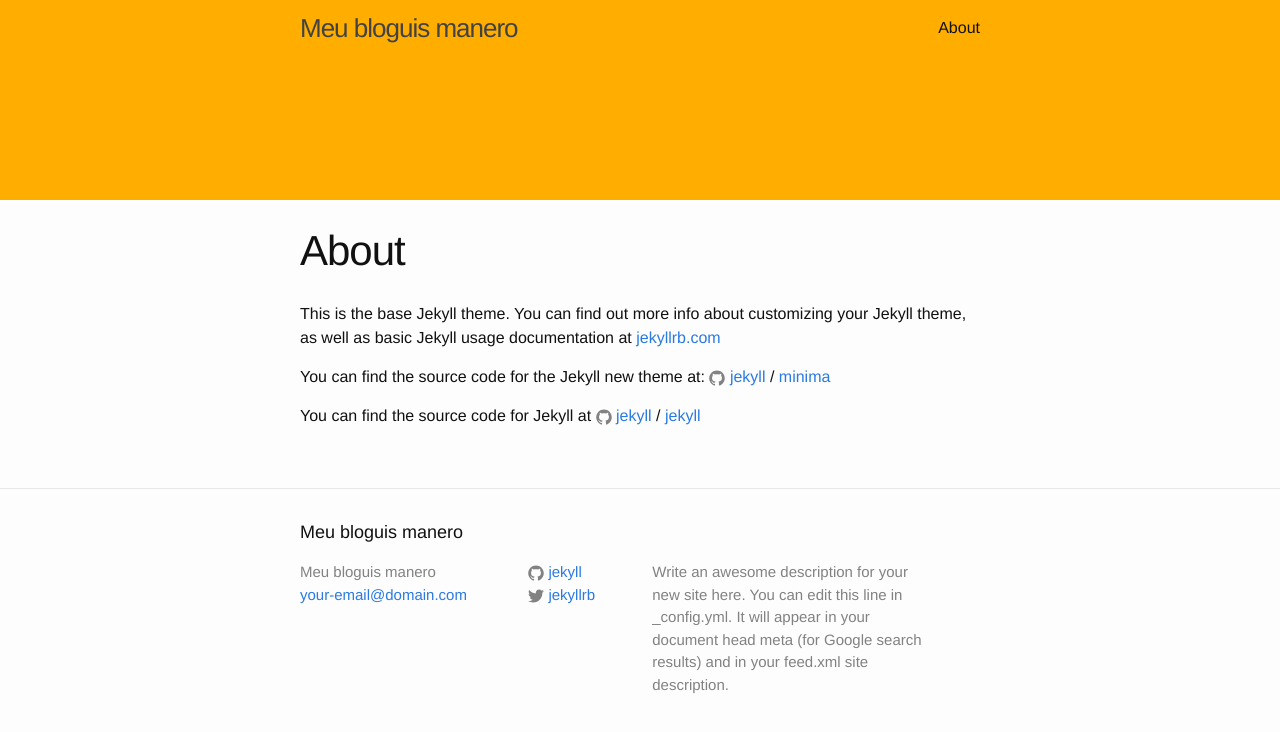
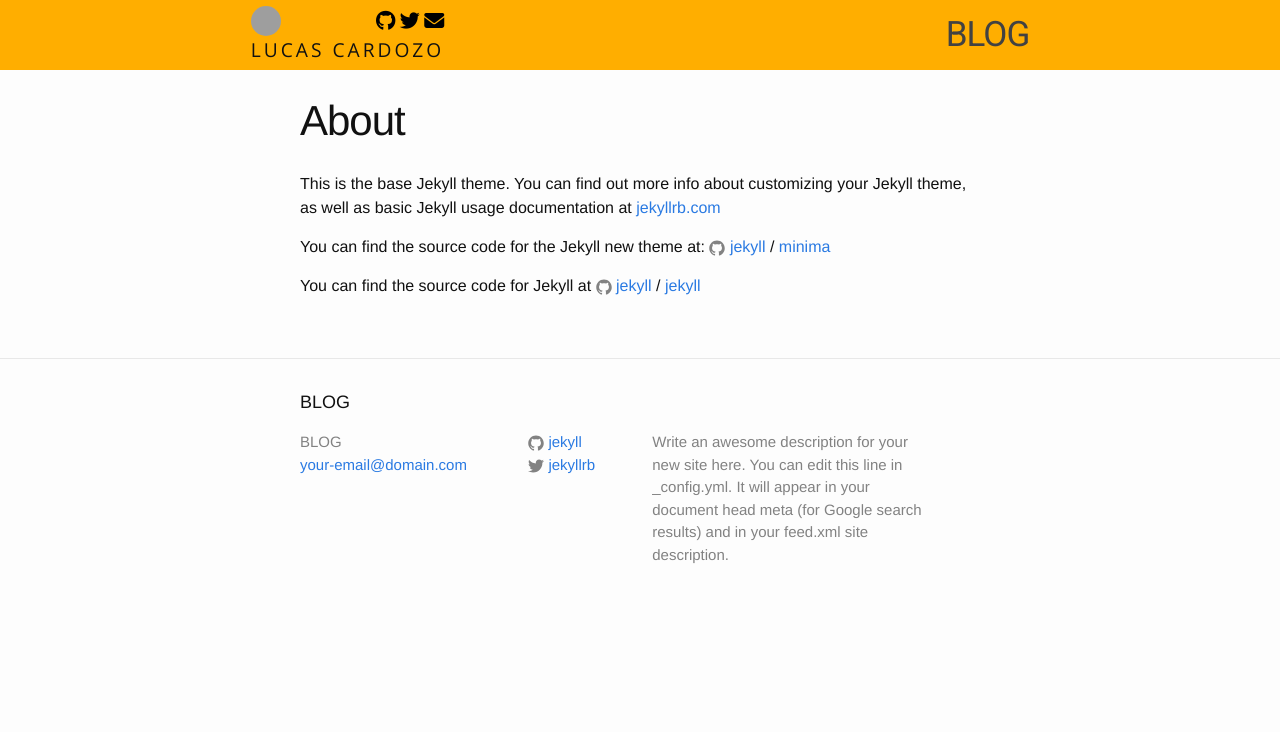
Before and after one commit to lecardozo/lecardozo.github.io, a Jekyll site: the page built from about.md, in a window 1280 px wide. Shown: the top 732 px of the page. Built offline with Jekyll 4.4.1, drawn with Linux system fonts in a browser that asks for light colours; nearby versions of some CDN libraries; grey boxes are pictures that could not be loaded.

Commit message:
header finished

```diff
--- a/_config.yml
+++ b/_config.yml
@@ -13,7 +13,7 @@
 # you will see them accessed via {{ site.title }}, {{ site.email }}, and so on.
 # You can create any custom variable you would like, and they will be accessible
 # in the templates via {{ site.myvariable }}.
-title: Meu bloguis manero
+title:  BLOG
 email: your-email@domain.com
 description: > # this means to ignore newlines until "baseurl:"
   Write an awesome description for your new site here. You can edit this
--- a/_includes/head.html
+++ b/_includes/head.html
@@ -10,6 +10,7 @@
   <link rel="canonical" href="{{ page.url | replace:'index.html','' | absolute_url }}">
   <link rel="alternate" type="application/rss+xml" title="{{ site.title | escape }}" href="{{ "/feed.xml" | relative_url }}">
 
+  <script src="https://use.fontawesome.com/9895737cf3.js"></script>
   {% if jekyll.environment == 'production' and site.google_analytics %}
   {% include google-analytics.html %}
   {% endif %}
--- a/_includes/header.html
+++ b/_includes/header.html
@@ -1,27 +1,16 @@
 <header class="site-header" role="banner">
+    <div>
+        <div class="myinfo">
+            <div class="avatar"></div>
+            <div class="links">
+                <a href="https://github.com/lecardozo"><span class="fa fa-github"></span></a>
+                <a href="https://twitter.com/nordicarv"><span class="fa fa-twitter"></span></a>
+                <a href="mailto:lucasecardozo@gmail.com"><span class="fa fa-envelope"></span></a>
+            </div>
+        </div>
+        <div class="header-title"> Lucas Cardozo </div>
+    </div>
 
-  <div class="wrapper">
-
-    <a class="site-title" href="{{ "/" | relative_url}}">{{ site.title | escape }}</a>
-
-    <nav class="site-nav">
-      <span class="menu-icon">
-        <svg viewBox="0 0 18 15" width="18px" height="15px">
-          <path fill="#424242" d="M18,1.484c0,0.82-0.665,1.484-1.484,1.484H1.484C0.665,2.969,0,2.304,0,1.484l0,0C0,0.665,0.665,0,1.484,0 h15.031C17.335,0,18,0.665,18,1.484L18,1.484z"/>
-          <path fill="#424242" d="M18,7.516C18,8.335,17.335,9,16.516,9H1.484C0.665,9,0,8.335,0,7.516l0,0c0-0.82,0.665-1.484,1.484-1.484 h15.031C17.335,6.031,18,6.696,18,7.516L18,7.516z"/>
-          <path fill="#424242" d="M18,13.516C18,14.335,17.335,15,16.516,15H1.484C0.665,15,0,14.335,0,13.516l0,0 c0-0.82,0.665-1.484,1.484-1.484h15.031C17.335,12.031,18,12.696,18,13.516L18,13.516z"/>
-        </svg>
-      </span>
-
-      <div class="trigger">
-        {% for my_page in site.pages %}
-          {% if my_page.title %}
-          <a class="page-link" href="{{ my_page.url | relative_url }}">{{ my_page.title | escape }}</a>
-          {% endif %}
-        {% endfor %}
-      </div>
-    </nav>
-
-  </div>
+    <p class="site-title" href="{{ "/" | relative_url}}">{{ site.title | escape }}</p>
 
 </header>
--- a/_sass/minima/_layout.scss
+++ b/_sass/minima/_layout.scss
@@ -4,16 +4,56 @@
 /**
  * Site header
  */
+@import url('https://fonts.googleapis.com/css?family=Open+Sans');
+
 .site-header {
   background-color: #ffae00;
-  min-height: 200px;
-
+  min-height: 70px;
   // Positioning context for the mobile navigation icon
   position: relative;
+  display: flex;
+  flex-direction: row;
+  justify-content: space-around;
+  align-items: center;
+}
+
+.myinfo {
+    display: flex;
+    flex-direction: row;
+    align-items: center;
+    justify-content: space-between;
+
+}
+
+.avatar {
+    background-image: url('https://avatars0.githubusercontent.com/u/8867239?v=3&s=460');
+    background-position: center;
+    background-size: cover;
+    width: 30px;
+    height: 30px;
+    border-radius: 50%;
+    display: inline-block;
+}
+
+.links a {
+    font-size: 20px;
+    text-decoration: none;
+    color: black;
+    &:hover {
+        color: grey;
+        cursor: pointer;
+    }
+}
+.header-title {
+    text-transform: uppercase;
+    font-size: 1.2em;
+    letter-spacing: 3px;
+    font-family: 'Open Sans', sans-serif;
 }
 
 .site-title {
-  font-size: 26px;
+  font-size: 35px;
+  font-family: 'Roboto', sans-serif;
   font-weight: 300;
   line-height: 56px;
   letter-spacing: -1px;
@@ -194,7 +234,7 @@
 
   > .post {
     position: relative;
-    height: 200px;
+    height: 120px;
     width: 100%;
     max-width: 200px;
     background-color: lightgrey;
```
